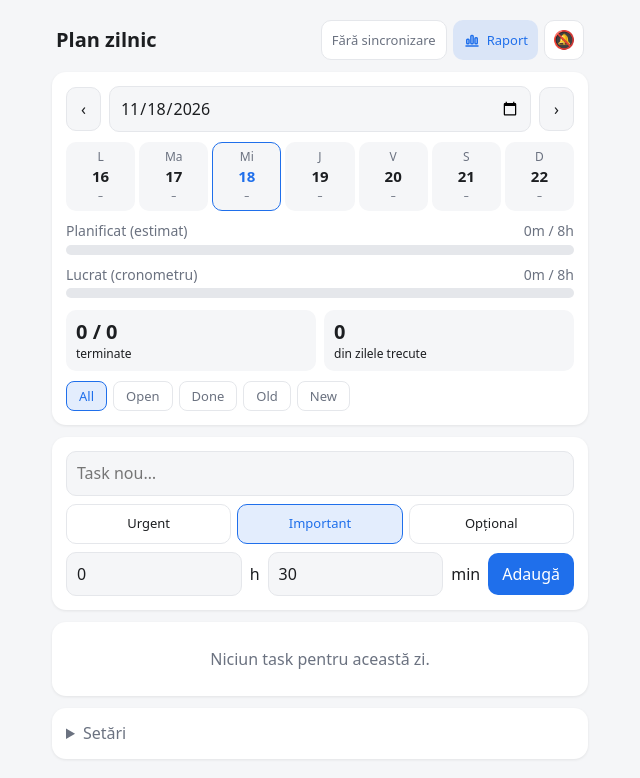
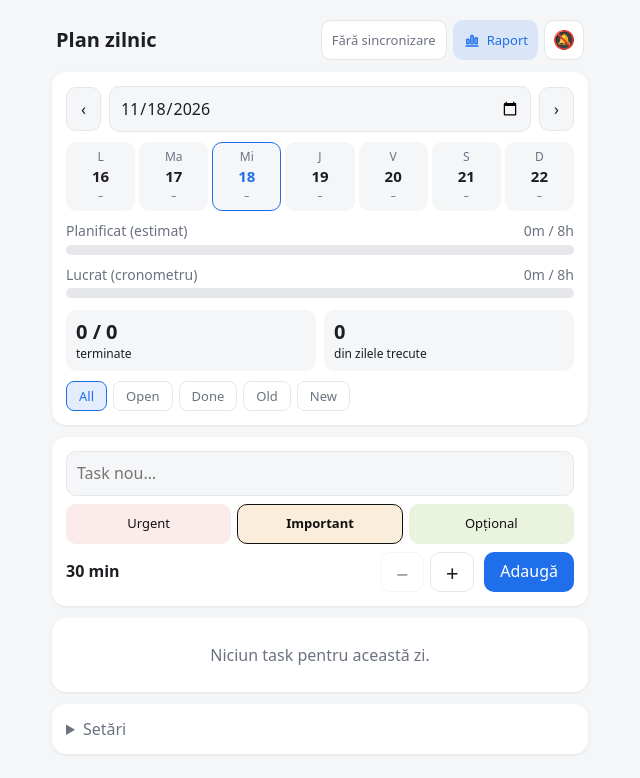
Before and after one commit to musinaf/plan8h, a plain HTML site: page index.html in a window 1280 px wide. Shown: the whole page, without its empty margins (320-960 px from the left). Drawn offline with Linux system fonts and the light colour scheme.

Commit message:
Task nou: durată cu plus/minus (30 min), butoane de categorie colorate deschis
Co-Authored-By: Claude Sonnet 5.5 <noreply@anthropic.com>
Claude-Session: https://claude.ai/code/session_0184muA7cEc22izBZ6MA6j7t

```diff
--- a/index.html
+++ b/index.html
@@ -140,8 +140,11 @@
   .zh b { font-size:15px; font-weight:600; }
   .zh .s { margin-left:auto; font-size:12px; color:var(--txt); }
   .catsel { display:flex; gap:6px; margin-top:8px; }
-  .catsel button { flex:1; height:40px; padding:0; border-radius:10px; font-size:13px; background:var(--card); color:var(--txt); border:1px solid var(--line); }
-  .catsel button.on { border:1.5px solid var(--pri); background:rgba(31,111,235,.12); color:var(--pri); font-weight:500; }
+  .catsel button { flex:1; height:40px; padding:0; border-radius:10px; font-size:13px; }
+  .catsel button { color:#111; border:1.5px solid transparent; }
+  .catsel button[data-c=u] { background:#FCEBEB; } .catsel button[data-c=i] { background:#FAEEDA; } .catsel button[data-c=o] { background:#EAF3DE; }
+  .catsel button.on { border:1.5px solid #111; font-weight:600; }
+  button.stp { width:44px; height:40px; padding:0; font-size:22px; line-height:1; border-radius:10px; background:var(--card); color:var(--txt); border:1px solid var(--line); }
   .rmm { display:grid; grid-template-columns:1fr 1fr 1fr; gap:6px; margin-top:10px; }
   .rmm div { background:var(--bg); border-radius:10px; padding:6px 8px; }
   .rmm b { font-size:16px; font-weight:600; display:block; }
@@ -183,12 +186,11 @@
     <form id="form">
       <input type="text" id="title" placeholder="Task nou…" required autocomplete="off">
       <div class="catsel" id="catSel"><button type="button" data-c="u">Urgent</button><button type="button" data-c="i">Important</button><button type="button" data-c="o">Opțional</button></div>
-      <div class="row" style="margin-top:8px">
-        <input type="number" id="h" min="0" max="24" placeholder="ore" inputmode="numeric" value="0">
-        <span>h</span>
-        <input type="number" id="m" min="0" max="59" step="5" placeholder="min" inputmode="numeric" value="30">
-        <span>min</span>
-        <button type="submit">Adaugă</button>
+      <div class="row" style="margin-top:8px;gap:6px">
+        <div id="estV" style="flex:1;font-size:16px;font-weight:600">30 min</div>
+        <button type="button" class="stp" id="estMinus" aria-label="Mai puțin cu 30 de minute">−</button>
+        <button type="button" class="stp" id="estPlus" aria-label="Mai mult cu 30 de minute">+</button>
+        <button type="submit" style="margin-left:4px;height:40px;padding:0 16px">Adaugă</button>
       </div>
     </form>
   </div>
@@ -824,9 +826,9 @@
   $('form').onsubmit = e => {
     e.preventDefault();
     const title = $('title').value.trim();
-    const est = (parseInt($('h').value) || 0) * 60 + (parseInt($('m').value) || 0);
+    const est = newEst;
     if (!title) return;
-    state.tasks.push(newTask(title, est, curDay, null, newCat)); newCat = 'i'; showNewCat();
+    state.tasks.push(newTask(title, est, curDay, null, newCat)); newCat = 'i'; newEst = 30; showNewCat(); showEst();
     $('title').value = '';
     save(); render(); checkThresholds(curDay);
   };
@@ -847,7 +849,12 @@
     for (const t of dayTasks(curDay)) if (!t.done) { stopTask(t); moveTask(t, nd); }
     save(); render(); checkThresholds(nd);
   };
-  let newCat = 'i';
+  let newCat = 'i', newEst = 30;
+  const showEst = () => { $('estV').textContent = fmtEstStep(newEst); $('estMinus').style.opacity = newEst <= 30 ? .4 : 1; $('estPlus').style.opacity = newEst >= 720 ? .4 : 1; };
+  const fmtEstStep = m => { const hh = Math.floor(m / 60), mm = m % 60; return (hh ? hh + ' h' : '') + (hh && mm ? ' ' : '') + (mm ? mm + ' min' : ''); };
+  $('estMinus').onclick = () => { newEst = Math.max(30, newEst - 30); showEst(); };
+  $('estPlus').onclick = () => { newEst = Math.min(720, newEst + 30); showEst(); };
+  showEst();
   const showNewCat = () => { for (const b of document.querySelectorAll('#catSel button')) b.classList.toggle('on', b.dataset.c === newCat); };
   $('catSel').onclick = e => { const b = e.target.closest('button'); if (b) { newCat = b.dataset.c; showNewCat(); } };
   $('dCat').onclick = e => { const b = e.target.closest('button'), t = cur(); if (b && t && t.cat !== b.dataset.c) { t.cat = b.dataset.c; save(); renderDetail(false); } };
--- a/sw.js
+++ b/sw.js
@@ -1,4 +1,4 @@
-const CACHE = 'plan8h-v18';
+const CACHE = 'plan8h-v19';
 const ASSETS = ['./', 'index.html', 'manifest.json', 'icon-192.png', 'icon-512.png'];
 
 self.addEventListener('install', e => {
```
